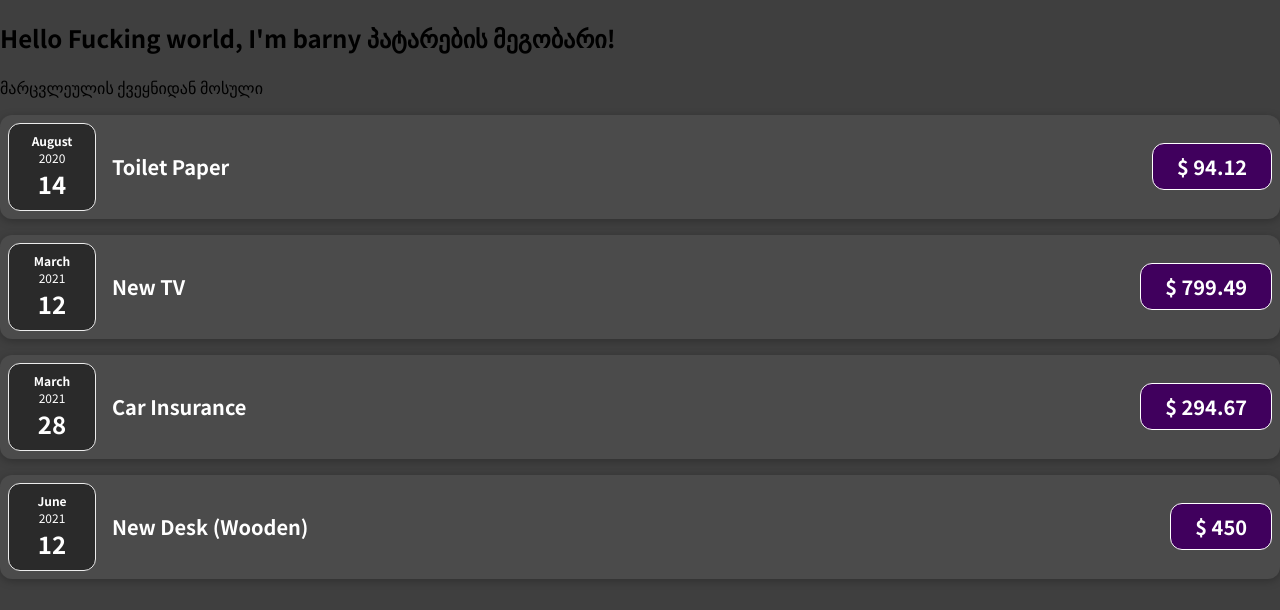
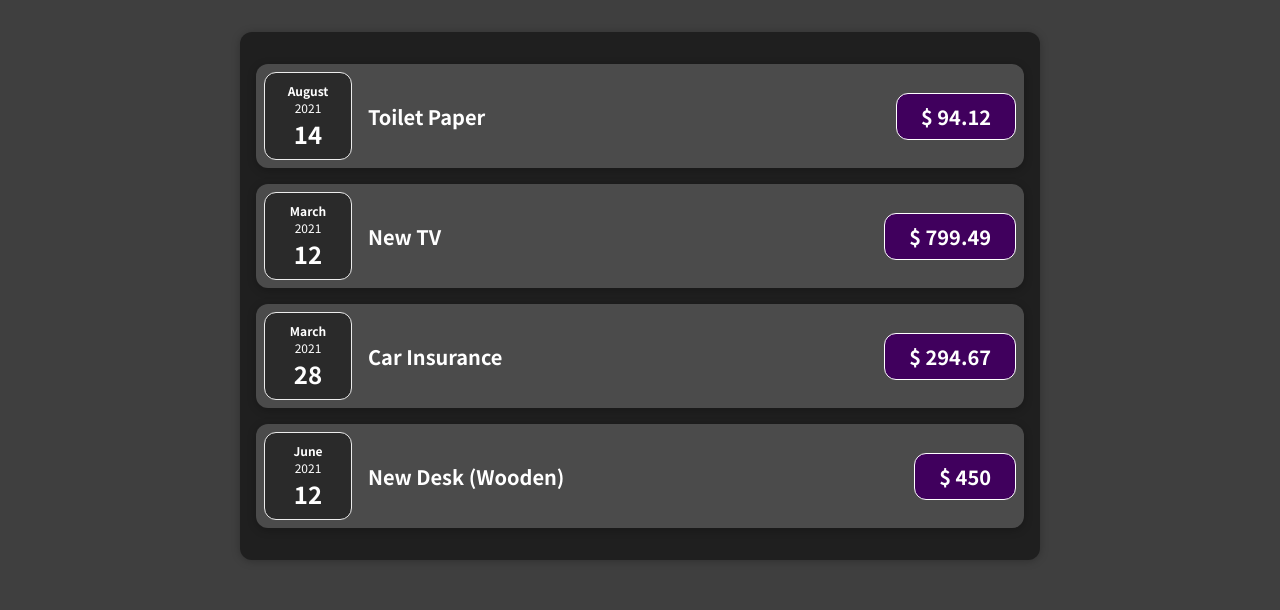
Before and after one commit to EarendilM83/React, a JavaScript app in the folder react-complete-guide/: page / in a window 1280 px wide. Shown: the top 610 px of the page. Built offline with nearby package versions, Linux system fonts and the light colour scheme.

Commit message:
better solution: shortened app.js code

```diff
--- a/react-complete-guide/src/App.js
+++ b/react-complete-guide/src/App.js
@@ -1,4 +1,4 @@
-import ExpenseItem from "./components/ExpenseItem";
+import Expenses from "./components/Expenses";
 
 function App() {
   const expenses = [
@@ -6,7 +6,7 @@ function App() {
       id: "e1",
       title: "Toilet Paper",
       amount: 94.12,
-      date: new Date(2020, 7, 14),
+      date: new Date(2021, 7, 14),
     },
     { id: "e2", title: "New TV", amount: 799.49, date: new Date(2021, 2, 12) },
     {
@@ -25,28 +25,7 @@ function App() {
 
   return (
     <div>
-      <h2>Hello Fucking world, I'm barny პატარების მეგობარი!</h2>
-      <p>მარცვლეულის ქვეყნიდან მოსული</p>
-      <ExpenseItem
-        title={expenses[0].title}
-        amount={expenses[0].amount}
-        date={expenses[0].date}
-      ></ExpenseItem>
-      <ExpenseItem
-        title={expenses[1].title}
-        amount={expenses[1].amount}
-        date={expenses[1].date}
-      ></ExpenseItem>
-      <ExpenseItem
-        title={expenses[2].title}
-        amount={expenses[2].amount}
-        date={expenses[2].date}
-      ></ExpenseItem>
-      <ExpenseItem
-        title={expenses[3].title}
-        amount={expenses[3].amount}
-        date={expenses[3].date}
-      ></ExpenseItem>
+      <Expenses itemsprob={expenses} />
     </div>
   );
 }
--- /dev/null
+++ b/react-complete-guide/src/components/Expenses.js
@@ -0,0 +1,30 @@
+import ExpenseItem from "./ExpenseItem";
+
+function Expenses(props) {
+  return (
+    <div className="expenses">
+      <ExpenseItem
+        title={props.itemsprob[0].title}
+        amount={props.itemsprob[0].amount}
+        date={props.itemsprob[0].date}
+      ></ExpenseItem>
+      <ExpenseItem
+        title={props.itemsprob[1].title}
+        amount={props.itemsprob[1].amount}
+        date={props.itemsprob[1].date}
+      ></ExpenseItem>
+      <ExpenseItem
+        title={props.itemsprob[2].title}
+        amount={props.itemsprob[2].amount}
+        date={props.itemsprob[2].date}
+      ></ExpenseItem>
+      <ExpenseItem
+        title={props.itemsprob[3].title}
+        amount={props.itemsprob[3].amount}
+        date={props.itemsprob[3].date}
+      ></ExpenseItem>
+    </div>
+  );
+}
+
+export default Expenses;
--- a/react-complete-guide/src/components/styles/ExpensesItem.css
+++ b/react-complete-guide/src/components/styles/ExpensesItem.css
@@ -1,3 +1,12 @@
+.expenses {
+  padding: 1rem;
+  background-color: rgb(31, 31, 31);
+  margin: 2rem auto;
+  width: 50rem;
+  max-width: 95%;
+  border-radius: 12px;
+  box-shadow: 0 1px 8px rgba(0, 0, 0, 0.25);
+}
 .expense-item {
   display: flex;
   justify-content: space-between;
--- /dev/null
+++ b/react-complete-guide/src/components/styles/index.css
@@ -0,0 +1,14 @@
+@import url("https://fonts.googleapis.com/css2?family=Noto+Sans+JP:wght@400;700&display=swap");
+
+* {
+  box-sizing: border-box;
+}
+
+html {
+  font-family: "Noto Sans JP", sans-serif;
+}
+
+body {
+  margin: 0;
+  background-color: #3f3f3f;
+}
--- a/react-complete-guide/src/index.css
+++ /dev/null
@@ -1,14 +0,0 @@
-@import url('https://fonts.googleapis.com/css2?family=Noto+Sans+JP:wght@400;700&display=swap');
-
-* {
-  box-sizing: border-box;
-}
-
-html {
-  font-family: 'Noto Sans JP', sans-serif;
-}
-
-body {
-  margin: 0;
-  background-color: #3f3f3f;
-}
```
Also changed, not shown: react-complete-guide/src/index.js (+4 -4 lines), 1 other file (tests, documents, lock files or other folders).
